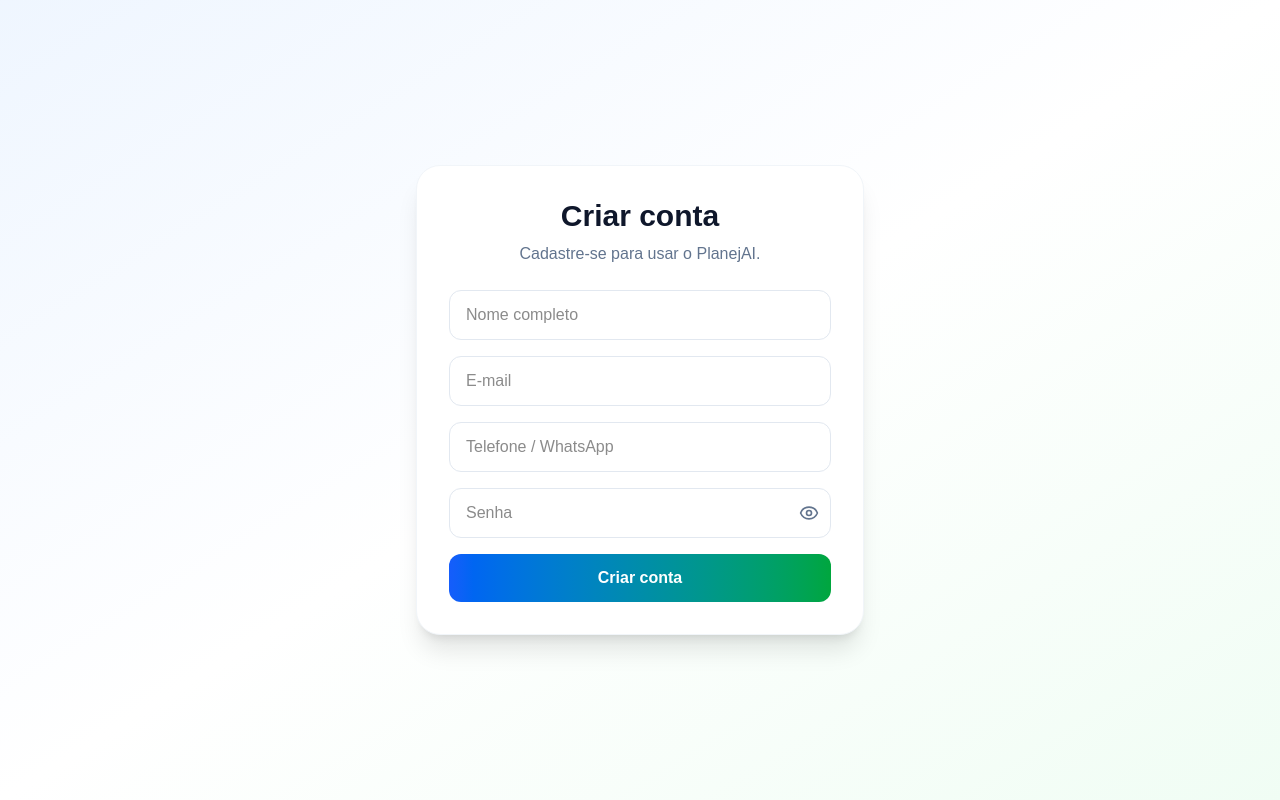
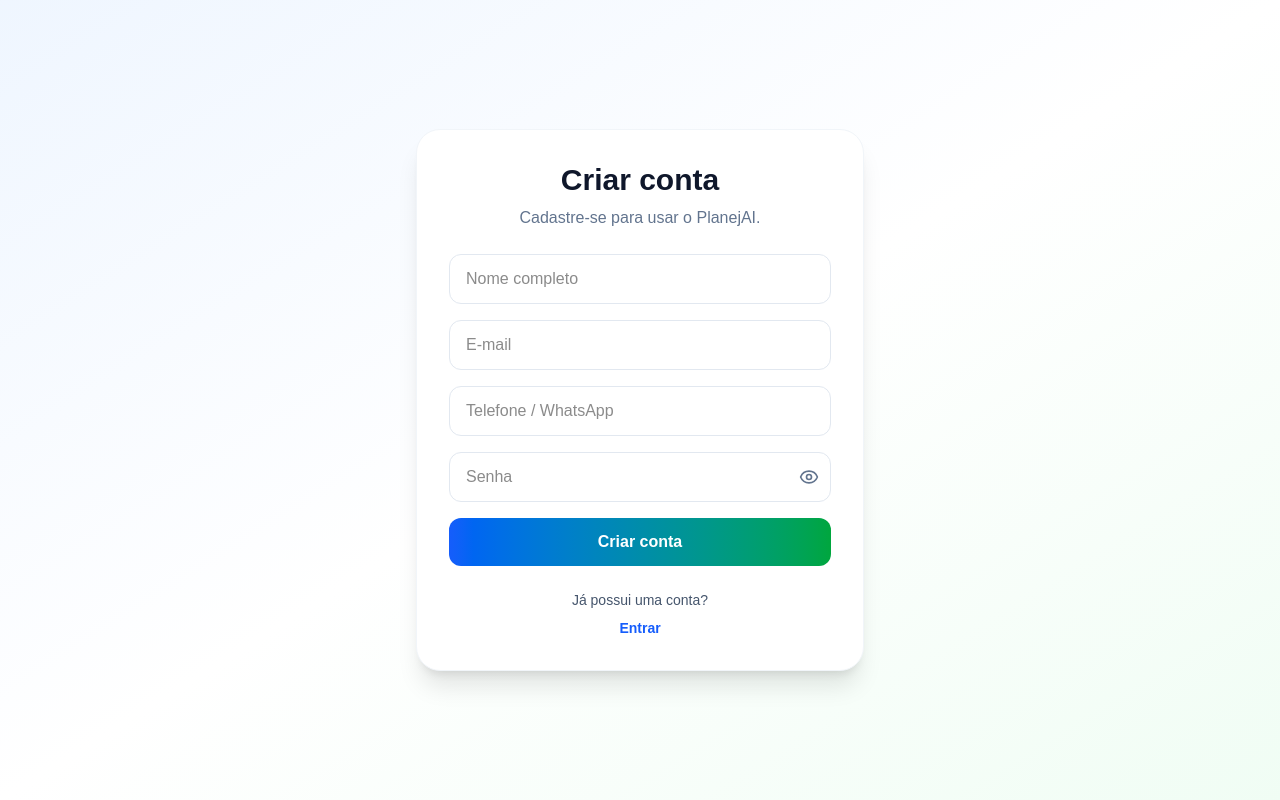
Before and after one commit to PlanejAI356/planejaprofe, a Next.js app: page /cadastro in a window 1280 px wide. Built offline with nearby package versions, Linux system fonts and the light colour scheme; no server answers.

Commit message:
Adicionar links entre login e cadastro

```diff
--- a/app/cadastro/page.tsx
+++ b/app/cadastro/page.tsx
@@ -103,6 +103,16 @@ export default function CadastroPage() {
             {carregando ? "Criando conta..." : "Criar conta"}
           </button>
         </form>
+        <div className="mt-6 text-center text-sm text-slate-600">
+  <p>Já possui uma conta?</p>
+
+  <a
+    href="/login"
+    className="inline-block mt-2 font-bold text-blue-600 hover:text-green-600"
+  >
+    Entrar
+  </a>
+</div>
       </div>
     </main>
   );
--- a/app/login/page.tsx
+++ b/app/login/page.tsx
@@ -77,6 +77,17 @@ export default function LoginPage() {
             {carregando ? "Entrando..." : "Entrar"}
           </button>
         </form>
+
+        <div className="mt-6 text-center text-sm text-slate-600">
+          <p>Ainda não tem uma conta?</p>
+
+          <a
+            href="/cadastro"
+            className="inline-block mt-2 font-bold text-blue-600 hover:text-green-600"
+          >
+            Criar uma conta
+          </a>
+        </div>
       </div>
     </main>
   );
```
